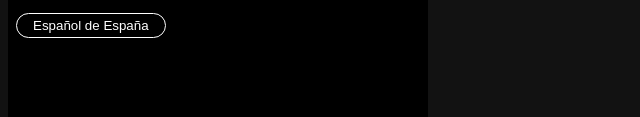
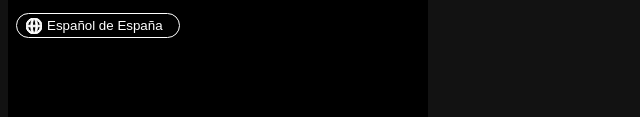
Before and after one commit to anavarro81/spotify-clon, a plain HTML site: page index.html in a window 1280 px wide. Shown: the part 835-952 px from the top of the page, 0-640 px from the left. Drawn offline with Linux system fonts and the light colour scheme.

Commit message:
feat(ui): add globe icon to language toggle button

```diff
--- a/index.html
+++ b/index.html
@@ -133,6 +133,7 @@
           <li>Cookies</li>
         </ul>
         <div class="language-btn-container">
+          <svg data-encore-id="icon" role="img" aria-hidden="true" class="icons" viewBox="0 0 16 16" style="--encore-icon-height: var(--encore-graphic-size-decorative-smaller); --encore-icon-width: var(--encore-graphic-size-decorative-smaller);"><path d="M8.152 16H8a8 8 0 1 1 .152 0m-.41-14.202c-.226.273-.463.713-.677 1.323-.369 1.055-.626 2.496-.687 4.129h3.547c-.06-1.633-.318-3.074-.687-4.129-.213-.61-.45-1.05-.676-1.323-.194-.235-.326-.285-.385-.296h-.044c-.055.007-.19.052-.391.296M4.877 7.25c.062-1.771.34-3.386.773-4.624q.148-.427.329-.806a6.51 6.51 0 0 0-4.436 5.43zm-3.334 1.5a6.51 6.51 0 0 0 4.436 5.43 8 8 0 0 1-.33-.806c-.433-1.238-.71-2.853-.772-4.624zm4.835 0c.061 1.633.318 3.074.687 4.129.214.61.451 1.05.677 1.323.202.244.336.29.391.297l.044-.001c.06-.01.19-.061.385-.296.226-.273.463-.713.676-1.323.37-1.055.626-2.496.687-4.129zm5.048 0c-.061 1.771-.339 3.386-.772 4.624q-.123.353-.268.674a6.5 6.5 0 0 0 4.071-5.298zm3.031-1.5a6.51 6.51 0 0 0-4.071-5.298q.145.322.268.674c.433 1.238.711 2.853.772 4.624z"></path></svg>
           <button class="language-btn">Español de España</button>
         </div>
         </div>
--- a/styles.css
+++ b/styles.css
@@ -79,6 +79,12 @@ svg * {
   fill: #fff !important;
   stroke: #fff !important;
   color: #fff !important;
+}
+
+.icons {
+  fill: #fff !important;
+  width: 16px;
+  height: 16px;
 }
 
 #home {
@@ -270,6 +276,16 @@ aside ul li {
 .language-btn-container {
   display: flex;
   justify-content: flex-start;
+  position: relative;
+}
+
+.language-btn-container svg {
+  position: absolute;
+  top: 5px;
+  left: 10px;
+}
+.language-btn-container button {
+  padding-left: 30px;
 }
 
 /* -----------------------
```
